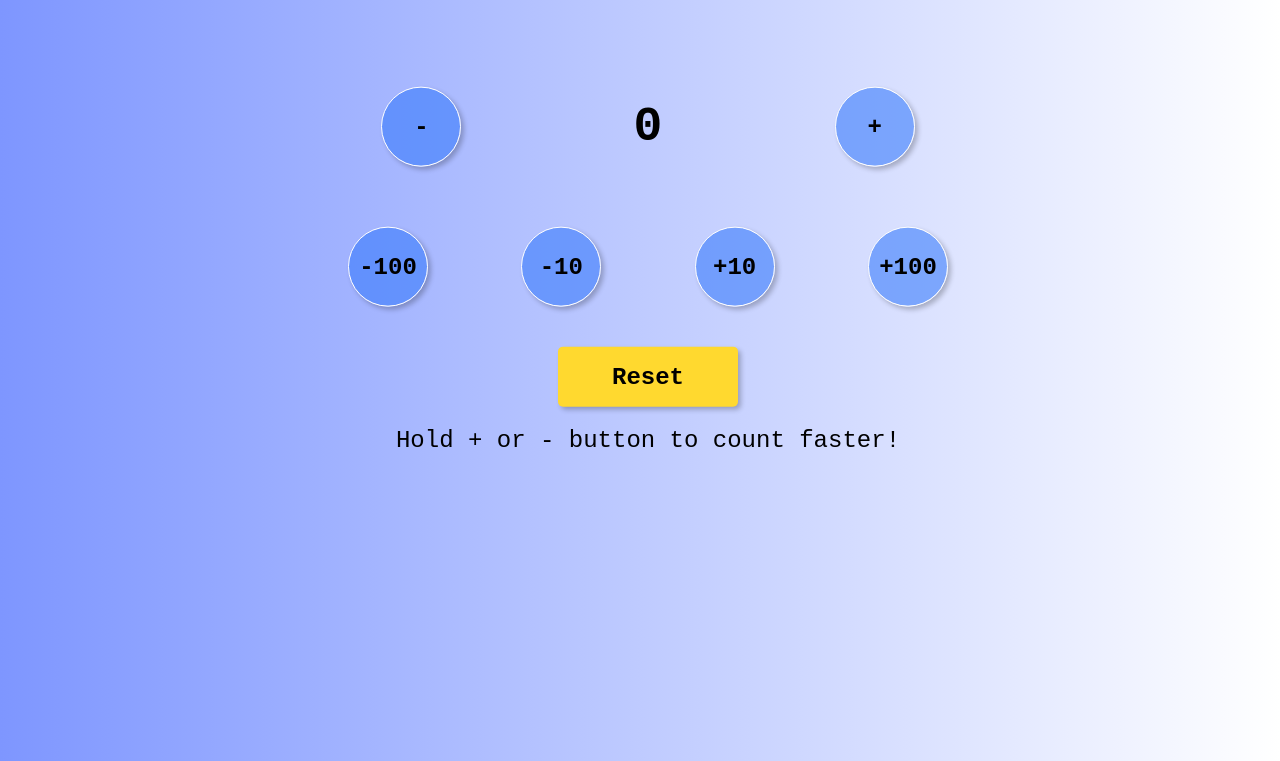
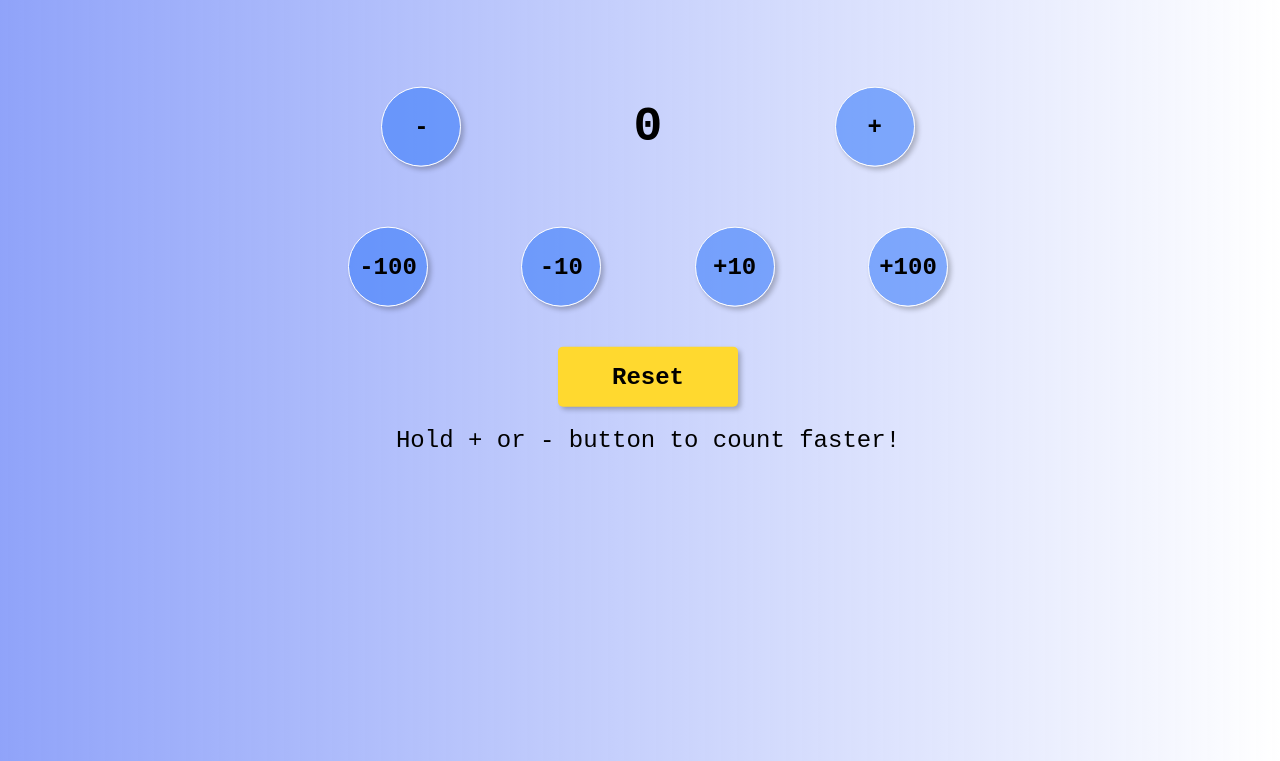
Before and after one commit to Nicolas-Tietz/Javascript-Counter, a plain HTML site: page index.html in a window 1280 px wide. Shown: the part 55-816 px from the top of the page. Drawn offline with Linux system fonts and the light colour scheme.

Commit message:
Counter V1

```diff
--- a/css/styles.css
+++ b/css/styles.css
@@ -7,7 +7,7 @@
 
 
 body{
-    background:linear-gradient(to right,rgb(126, 150, 255),rgb(255, 255, 255));
+    background:linear-gradient(to right,rgba(94, 122, 247, 0.692),rgb(255, 255, 255));
     width: 100vw;
     height: 100vh;
     overflow: hidden;
```
